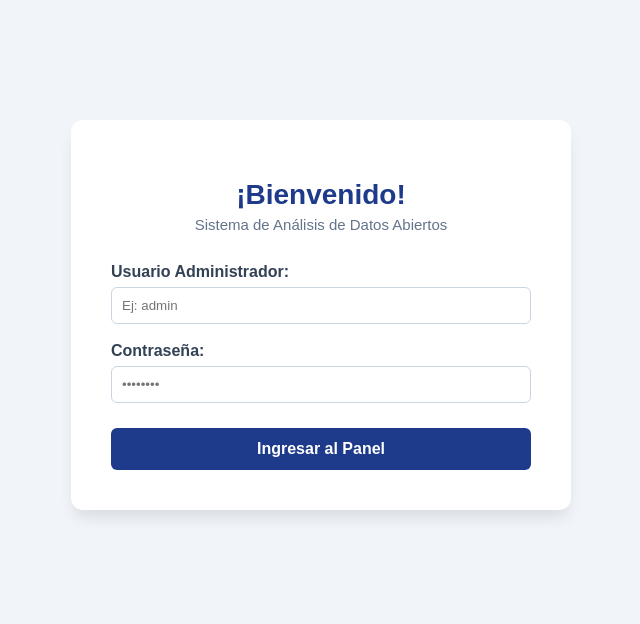
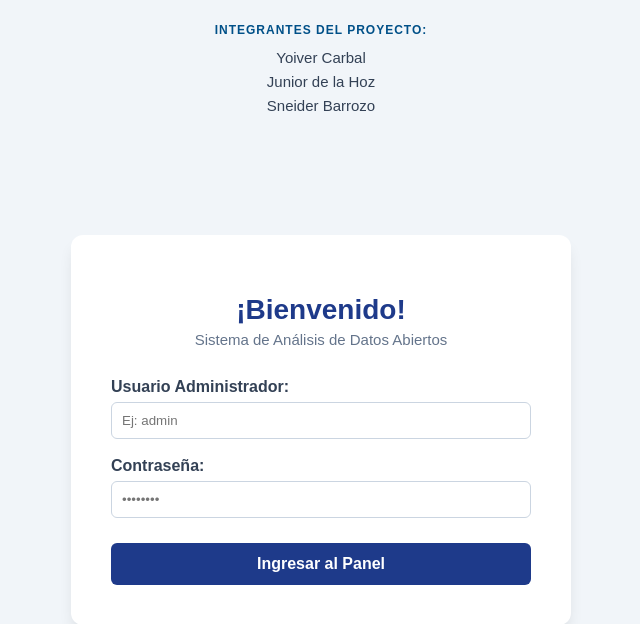
Before and after one commit to carbalyoiver20-tech/NewRepo, a Flask app: page /login in a window 1280 px wide. Shown: the top 624 px of the page, without its empty margins (319-959 px from the left). Run offline with Flask 3, Linux system fonts and the light colour scheme.

Commit message:
Actualizacion

```diff
--- a/templates/login.html
+++ b/templates/login.html
@@ -4,7 +4,16 @@
     <meta charset="UTF-8">
     <meta name="viewport" content="width=device-width, initial-scale=1.0">
     <title>Bienvenido - Sistema de Análisis</title>
+
     <link rel="stylesheet" href="{{ url_for('static', filename='style.css') }}">
+     <div style="text-align: center; margin-bottom: 25px; padding-bottom: 15px; border-bottom: 2px solid #f1f5f9;">
+    <span style="font-size: 12px; font-weight: bold; color: #005088; text-transform: uppercase; letter-spacing: 1px;">Integrantes del Proyecto:</span>
+    <div style="margin-top: 8px; font-size: 15px; color: #334155; font-weight: 500; line-height: 1.6;">
+        <div>Yoiver Carbal </div>
+        <div>Junior de la Hoz</div>
+        <div>Sneider Barrozo</div>
+    </div>
+</div>
 </head>
 <body style="background-color: #f1f5f9; font-family: sans-serif; margin: 0;">
     <div style="max-width: 420px; margin: 100px auto; background: white; padding: 40px; border-radius: 12px; box-shadow: 0 10px 15px -3px rgba(0,0,0,0.1);">
```
